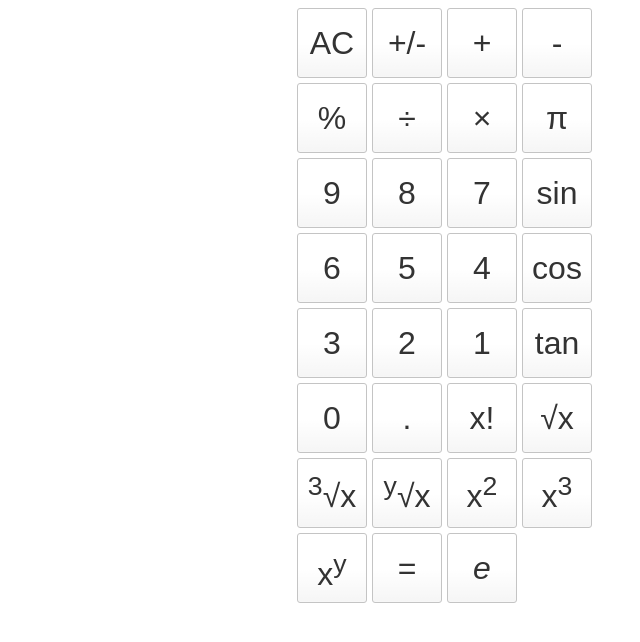
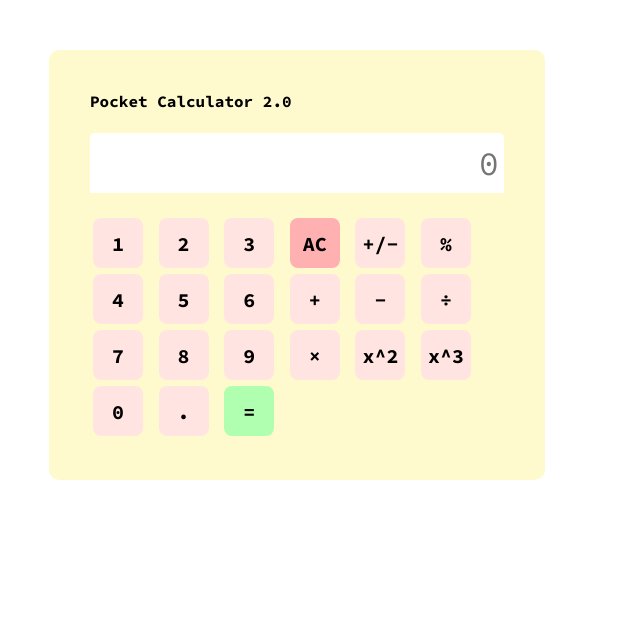
Before and after one commit to Zoha-Arif/pocket-calculator, a plain HTML site: page index.html in a window 1280 px wide. Shown: the whole page, without its empty margins (343-983 px from the left). Drawn offline with Linux system fonts and the light colour scheme.

Commit message:
css was worked upon

```diff
--- a/index.html
+++ b/index.html
@@ -5,43 +5,49 @@
     <title>Pocket Calculator</title>
     <link rel="stylesheet" type="text/css" href="main.css"/>
     <script type="text/javascript" src="main.js"></script>
+    <link href="https://fonts.googleapis.com/css?family=Source+Code+Pro:400,700" rel="stylesheet">
   </head>
   <body>
-    <div class="calculator">
-      <div class="calculator_screen"></div>
-      <div class="calculator-keys">
-        <button class="button" type="button" value="AC">AC</button>
-        <button class="button" type="button" value="-">+/-</button> <!-- value is off -->
-        <button class="button" type="button" value="+">+</button>
-        <button class="button" type="button" value="-">-</button>
-        <button class="button" type="button" value="%">%</button>
-        <button class="button" type="button" value="/">&divide</button>
-        <button class="button" type="button" value="*">&times</button>
-        <button class="button" type="button" value="Math.Pi">π</button>
-        <button class="button" type="button" value="9">9</button>
-        <button class="button" type="button" value="8">8</button>
-        <button class="button" type="button" value="7">7</button>
-        <button class="button" type="button" value="Math.Pi">sin</button>
-        <button class="button" type="button" value="6">6</button>
-        <button class="button" type="button" value="5">5</button>
-        <button class="button" type="button" value="4">4</button>
-        <button class="button" type="button" value="Math.Pi">cos</button>
-        <button class="button" type="button" value="3">3</button>
-        <button class="button" type="button" value="2">2</button>
-        <button class="button" type="button" value="1">1</button>
-        <button class="button" type="button" value="Math.Pi">tan</button>
-        <button class="button" type="button" value="0">0</button>
-        <button class="button" type="button" value=".">.</button>
-        <button class="button" type="button" value="enter">x!</button>
-        <button class="button" type="button" value="enter">√x</button>
-        <button class="button" type="button" value="enter"><sup>3</sup>√x</button>
-        <button class="button" type="button" value="enter"><sup>y</sup>√x</button>
-        <button class="button" type="button" value="enter">x<sup>2</sup></button>
-        <button class="button" type="button" value="enter">x<sup>3</sup></button>
-        <button class="button" type="button" value="enter">x<sup>y<sup></button>
-        <button class="button" type="button" value="enter" id="enterbutton">=</button>
-        <button class="button" type="button" value="enter"><i>e</i></button>
-      </div>
-    </div>
+    <table>
+      <!-- Heading section of calculator-->
+      <tr>
+        <tr>
+          <td class="heading">Pocket Calculator 2.0</td>
+        </tr>
+        <td>
+          <input type="text" id="input" placeholder="0" readonly="readonly" name="" value="">
+        </td>
+      </tr>
+      <!-- Button section of calculator-->
+      <td>
+        <input type="button" value="1" onclick="getNumber(1)">
+        <input type="button" value="2" onclick="getNumber(2)">
+        <input type="button" value="3" onclick="getNumber(3)">
+        <input type="button" value="AC" id="AC" onclick="getNumber(3)">
+        <input type="button" value="+/-" onclick="getNumber(3)">
+        <input type="button" value="%" onclick="getNumber(3)">
+        <br>
+        <input type="button" value="4" onclick="getNumber(4)">
+        <input type="button" value="5" onclick="getNumber(5)">
+        <input type="button" value="6" onclick="getNumber(6)">
+        <input type="button" value="+" onclick="getNumber(+)" class="blue">
+        <input type="button" value="-" onclick="getNumber(-)" class="blue">
+        <input type="button" value="&divide" onclick="getNumber(/)" class="blue">
+        <br>
+        <input type="button" value="7" onclick="getNumber(7)">
+        <input type="button" value="8" onclick="getNumber(8)">
+        <input type="button" value="9" onclick="getNumber(9)">
+        <input type="button" value="&times" onclick="getNumber(x)" class="blue">
+        <input type="button" value="x^2" onclick="getNumber(x)" class="blue">
+        <input type="button" value="x^3" onclick="getNumber(x)" class="blue">
+        <br>
+        <input type="button" value="0" onclick="getNumber(0)">
+        <input type="button" value="." onclick="getOperand(.)">
+        <input type="button" value="=" id="equal" onclick="getOperand(=)">
+
+      </td>
+
+
+    </table>
   </body>
   </html>
--- a/main.css
+++ b/main.css
@@ -1,23 +1,71 @@
-button {
-  height: 70px;
-  width: 70px;
-  background-color: #fff;
-  border-radius: 3px;
-  border: 1px solid #c4c4c4;
-  background-color: transparent;
-  font-size: 2rem;
-  color: #333;
-  background-image: linear-gradient(to bottom,transparent,transparent 50%,rgba(0,0,0,.04));
-  box-shadow: inset 0 0 0 1px rgba(255,255,255,.05), inset 0 1px 0 0 rgba(255,255,255,.45), inset 0 -1px 0 0 rgba(255,255,255,.15), 0 1px 0 0 rgba(255,255,255,.15);
-  text-shadow: 0 1px rgba(255,255,255,.4);
+table {
+  width: 310px;
+  margin: 50px auto;
+  background: #fffacd;
+  border: none;
+  border-radius: 10px;
+  padding: 0px 20px 20px;
+  font-family: 'Source Code Pro', monospace;
+  font-weight: 700;
+  border-collapse: separate;
+  border-spacing: 20px;
 }
-.calculator-keys {
-  display: grid;
-  grid-template-columns: repeat(4, 1fr);
-  grid-row-gap: 5px;
-  grid-column-gap: 5px;
-  position: relative;
-  text-align: justify;
-  margin-left: 50%;
-  margin-right: 50%;
+
+#input {
+  height: 50px;
+  padding: 5px;
+  font-size: 210%;
+  text-align: right;
+  border: none;
+  border-radius: 5px 5px 0px 0px;
+  /* box-shadow: 2px 2px 2px black; */
+  font-family: 'Source Code Pro', monospace;
+  color: black;
+
 }
+
+input[type=button]{
+  height: 50px;
+  width: 50px;
+  background: #ffe4e1;
+  color: black;
+  margin: 3px;   /* distance between buttons */
+  border-radius: 8px;
+  border: none;
+  font-family: 'Source Code Pro', monospace;
+  font-weight: 700;
+  font-size: 20px;
+}
+
+input[type=button]:hover{
+  background: #fff0f5;
+  cursor: pointer;
+
+}
+
+#equal {
+  background: #B0FFB0;
+}
+
+#equal:hover {
+  background: #D6FFD6;
+  cursor: pointer;
+}
+
+#AC {
+  background: #FFB0B0;
+}
+
+#AC:hover {
+  background: #FFD6D6;
+  cursor: pointer;
+}
+
+.blue {
+  background: #D1EEEE;
+}
+
+.blue:hover {
+  background: #E0EEEE;
+  cursor: pointer;
+}
```
Also changed, not shown: index1.html (added, +47 -0 lines), main1.css (added, +23 -0 lines).
